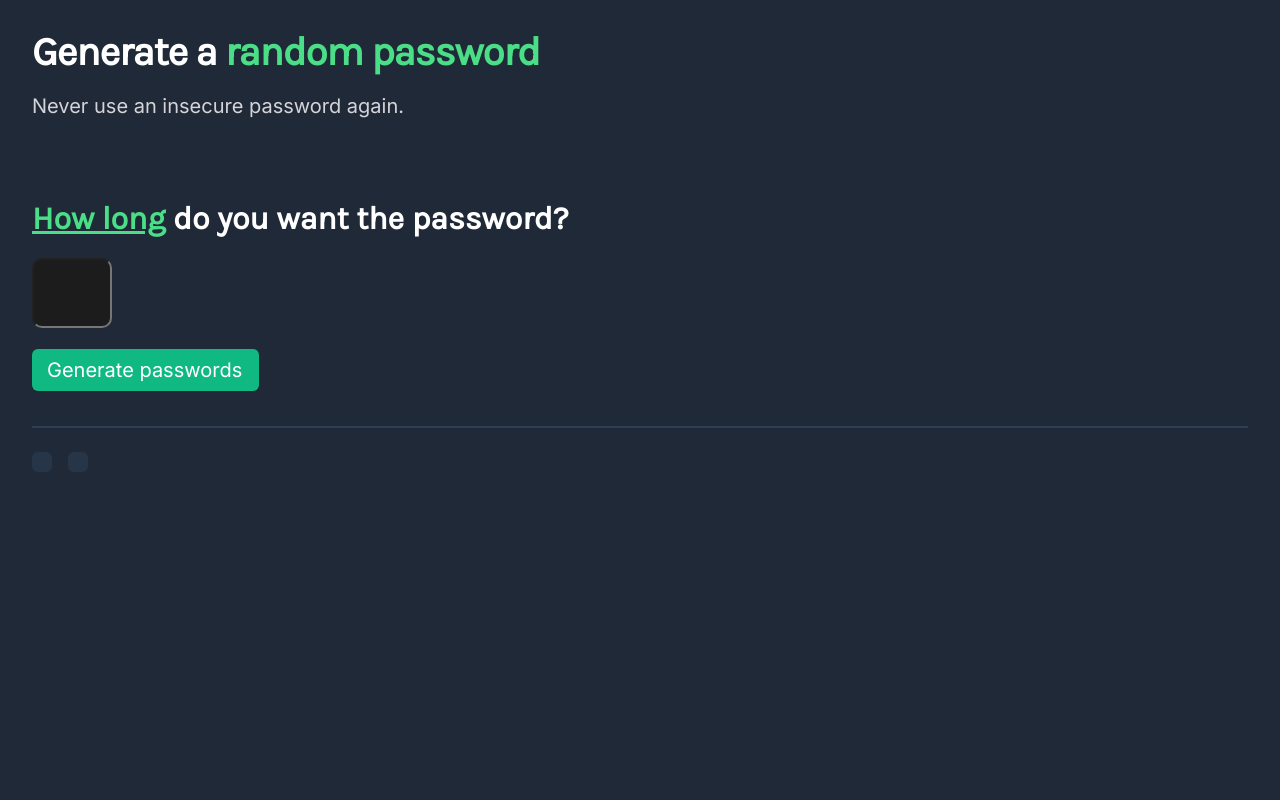
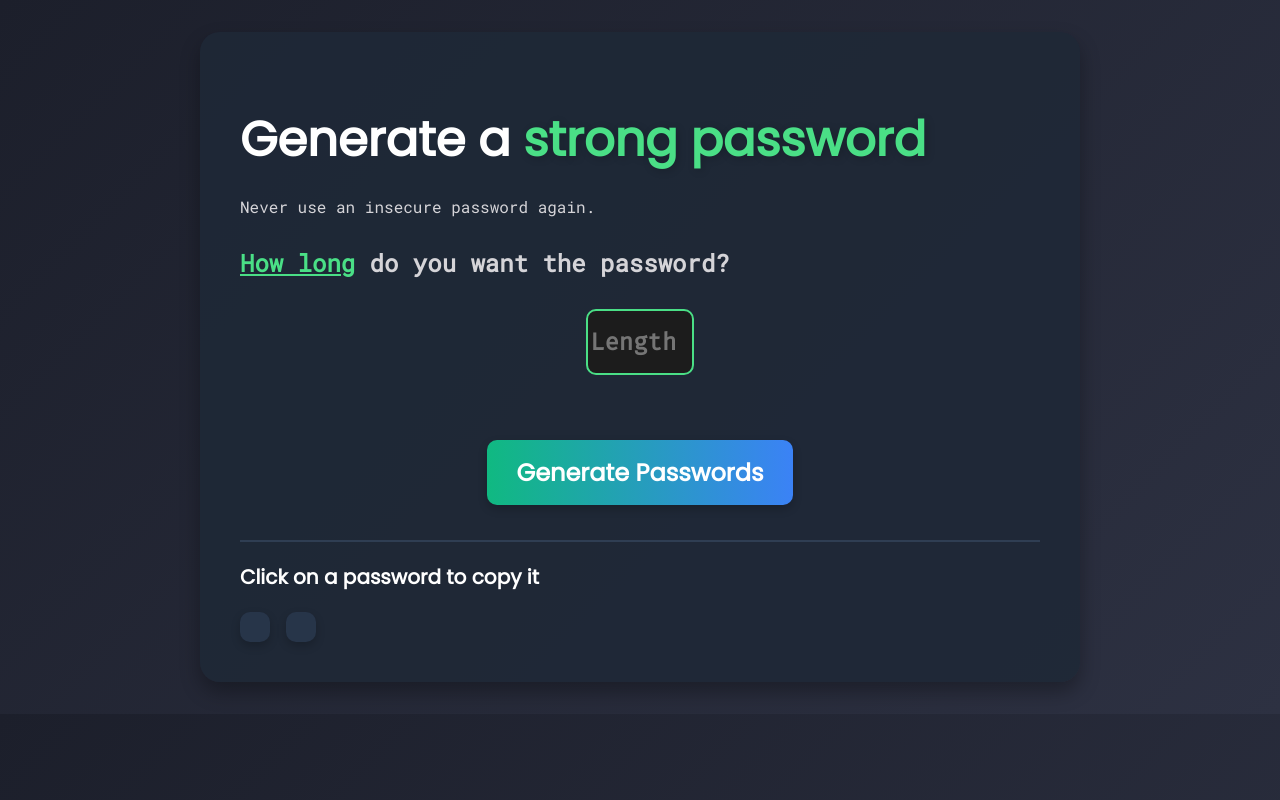
Before and after one commit to keshri-prasanjeet/randompassowrdgenerator, a plain HTML site: page index.html in a window 1280 px wide. Drawn offline with Linux system fonts and the light colour scheme.

Commit message:
more jazzy application

```diff
--- a/index.css
+++ b/index.css
@@ -1,113 +1,145 @@
+/* General Styles */
 body {
     margin: 0;
     padding: 2rem;
-    font-family: 'Inter', sans-serif;
+    font-family: 'Poppins', sans-serif;
     color: #FFF;
-    background:  #1F2937;
+    background: linear-gradient(135deg, #1C1F2B, #2D3142);
+    overflow: hidden;
 }
-.container{
-    max-width:600px;
-    /* margin-top:115px;
-    margin-left:52px; */
-    /* margin-right:144px; */
+
+/* Container Styles */
+.container {
+    max-width: 800px;
+    margin: auto;
+    padding: 40px;
+    background: rgba(31, 41, 55, 0.9);
+    border-radius: 20px;
+    box-shadow: 0px 10px 20px rgba(0, 0, 0, 0.3);
+    position: relative;
+    animation: fadeIn 1s ease-in-out;
 }
-.heading{
-    font-family: 'Karla';
-    font-style: normal;
-    font-weight: 800;
-    font-size: 40px;
-    line-height: 40px;
-    letter-spacing: -0.025em;
-    color: #FFFFFF;
 
-    margin-bottom: 10px;
+/* Heading Styles */
+.heading {
+    font-family: 'Poppins', sans-serif;
+    font-weight: 700;
+    font-size: 3rem;
+    color: #FFF;
+    margin-bottom: 20px;
 }
-.headingspan{
-    color:#4ADF86
+
+.headingspan {
+    color: #4ADF86;
+    text-shadow: 2px 2px 8px rgba(0, 0, 0, 0.2);
 }
-.about{
-    font-family: 'Inter';
-    font-style: normal;
-    font-weight: 400;
-    font-size: 20px;
-    line-height: 28px;
+
+/* Paragraph and Question Styles */
+.about, .question {
+    font-family: 'Roboto Mono', monospace;
     color: #D5D4D8;
+    margin-bottom: 30px;
 }
-.question{
-    color:white;
-    margin-top: 80px;
-    font-family: 'Karla';
+
+.lengthdecor {
+    color: #4ADF86;
+    text-decoration: underline;
 }
-.lengthdecor
-{
-    color:#4ADF86;
-    text-decoration:underline;
-    /* text-decoration-color: green; */
-}
-.gen-input-wrapper{
+
+/* Input and Button Styles */
+.gen-input-wrapper {
     display: flex;
     flex-direction: column;
-    gap:1.25rem;
+    gap: 1.25rem;
+    align-items: center;
 }
-.lenofpas{
+
+.lenofpas {
     border-radius: 10px;
-    height: 70px;
-    width: 80px;
-    font-size:30px;
-    font-family: 'Inter';
+    height: 60px;
+    width: 100px;
+    font-size: 1.5rem;
+    font-family: 'Fira Code', monospace;
     font-weight: bold;
-    background: #1C1C1C;;
-    color:white;
+    background: #1C1C1C;
+    color: white;
     text-align: center;
+    border: 2px solid #4ADF86;
+    transition: border 0.3s ease, box-shadow 0.3s ease;
 }
-button{
-    font-family: 'Inter';
-    font-style: normal;
-    font-weight: 500;
-    font-size: 20px;
-    line-height: 24px;
-    color:white;
-    border:none;
-    border-radius: 6px;
+
+.lenofpas:focus {
+    border: 2px solid #10B981;
+    outline: none;
+    box-shadow: 0px 0px 10px #10B981;
 }
-.generatebtn{
-    display: flex;
-    flex-direction: row;
-    justify-content: center;
-    align-items: center;
-    padding: 9px 17px 9px 15px;
-    /* margin-left: 52px; */
-    margin-top: 21px;
-    background: #10B981;
-    box-shadow: 0px 1px 2px rgba(0, 0, 0, 0.05);
+
+.generatebtn {
+    font-family: 'Poppins', sans-serif;
+    font-weight: 600;
+    font-size: 1.5rem;
+    color: white;
+    background: linear-gradient(90deg, #10B981, #3B82F6);
+    border: none;
+    border-radius: 10px;
+    padding: 15px 30px;
+    cursor: pointer;
+    transition: background 0.3s ease, transform 0.2s ease;
+    box-shadow: 0px 4px 10px rgba(0, 0, 0, 0.2);
 }
-.line{
+
+.generatebtn:hover {
+    transform: scale(1.05);
+}
+
+/* Line Separator */
+.line {
     border: 1px solid #2F3E53;
-    margin-top:35px;
+    margin-top: 35px;
 }
-#pass1,
-#pass2{
-    font-family: 'Inter';
-    /* width:17.5rem; */
-    /* height: 2.5rem; */
-    background:#273549;
-    border-radius: 0.375rem;
-    font-size: 1rem;
+
+/* Password Box Styles */
+.password-box {
+    font-family: 'Fira Code', monospace;
+    background: #273549;
+    border-radius: 10px;
+    font-size: 1.25rem;
     text-align: center;
     line-height: 2rem;
     color: #55F991;
-    display:inline;
-    padding: 10px;
+    padding: 15px;
+    cursor: pointer;
+    transition: background-color 0.3s ease, transform 0.2s ease;
+    box-shadow: 0px 4px 10px rgba(0, 0, 0, 0.2);
 }
-.psw-wrapper{
+
+.password-box:hover {
+    background-color: #3A4B67;
+    transform: scale(1.05);
+}
+
+.psw-wrapper {
     display: flex;
-    /* flex-direction: column; */
-    margin-top:1.25rem;
-    gap:1rem;
+    gap: 1rem;
+    margin-top: 20px;
 }
-#messagetoclick{
-    font-family: 'Karla';
-    font-style: normal;
-    font-weight: 700;
-    font-size:1.5rem;
+
+/* Animation */
+@keyframes fadeIn {
+    from {
+        opacity: 0;
+        transform: translateY(10px);
+    }
+    to {
+        opacity: 1;
+        transform: translateY(0);
+    }
 }
+
+/* Click Message */
+#messagetoclick {
+    font-family: 'Poppins', sans-serif;
+    font-weight: 600;
+    font-size: 1.25rem;
+    margin-bottom: 20px;
+}
--- a/index.html
+++ b/index.html
@@ -1,24 +1,28 @@
-<html>
+<!DOCTYPE html>
+<html lang="en">
 <head>
+    <meta charset="UTF-8">
+    <meta name="viewport" content="width=device-width, initial-scale=1.0">
     <link rel="stylesheet" href="index.css">
-        <link href='https://fonts.googleapis.com/css?family=Karla' rel='stylesheet'>
-        <link href='https://fonts.googleapis.com/css?family=Inter' rel='stylesheet'>
+    <link href='https://fonts.googleapis.com/css?family=Poppins|Roboto+Mono|Fira+Code' rel='stylesheet'>
+    <title>Password Generator</title>
 </head>
 <body>
 <div class="container">
-            <h1 class="heading">Generate a <span class="headingspan">random password</span></h1>
+    <h1 class="heading">Generate a <span class="headingspan">strong password</span></h1>
     <p class="about">Never use an insecure password again.</p>
-            <h1 class="question"><span class="lengthdecor">How long</span> do you want the password?
+    <div class="content">
+        <h2 class="question"><span class="lengthdecor">How long</span> do you want the password?</h2>
         <div class="gen-input-wrapper">
-                </h1>
-                <input type="number" class="lenofpas" id="input-len"><br>
-                <button class="generatebtn" id="generatebtn">Generate passwords</button>
+            <input type="number" class="lenofpas" id="input-len" placeholder="Length"><br>
+            <button class="generatebtn" id="generatebtn">Generate Passwords</button>
         </div>
         <hr class="line">
-            <p id="messagetoclick"></p>
+        <p id="messagetoclick">Click on a password to copy it</p>
         <div class="psw-wrapper">
-                <div id="pass1" onclick="copyToClipboard('div-one')"></div>
-                <div id="pass2" onclick="copyToClipboard('div-two')"></div>
+            <div id="pass1" class="password-box" onclick="copyToClipboard('pass1')"></div>
+            <div id="pass2" class="password-box" onclick="copyToClipboard('pass2')"></div>
+        </div>
     </div>
 </div>
 <script src="index.js"></script>
--- a/index.js
+++ b/index.js
@@ -1,84 +1,61 @@
-const characters = ["A","B","C","D","E","F","G","H","I","J","K","L","M","N","O","P","Q","R","S","T","U","V","W","X","Y","Z","a","b","c","d","e","f","g","h","i","j","k","l","m","n","o","p","q","r","s","t","u","v","w","x","y","z", "0", "1", "2", "3", "4", "5", "6", "7", "8", "9","~","`","!","@","#","$","%","^","&","*","(",")","_","-","+","=","{","[","}","]",",","|",":",";","<",">",".","?",
-"/"];
+const characters = [
+    "A", "B", "C", "D", "E", "F", "G", "H", "I", "J", "K", "L", "M", "N", "O", "P", "Q", "R", "S", "T", "U", "V", "W", "X", "Y", "Z",
+    "a", "b", "c", "d", "e", "f", "g", "h", "i", "j", "k", "l", "m", "n", "o", "p", "q", "r", "s", "t", "u", "v", "w", "x", "y", "z",
+    "0", "1", "2", "3", "4", "5", "6", "7", "8", "9", "~", "`", "!", "@", "#", "$", "%", "^", "&", "*", "(", ")", "_", "-", "+", "=",
+    "{", "[", "}", "]", ",", "|", ":", ";", "<", ">", ".", "?", "/"
+];
 
+let genPas = document.getElementById("generatebtn");
+let passwordbtn1 = document.getElementById("pass1");
+let passwordbtn2 = document.getElementById("pass2");
 
+genPas.addEventListener("click", generateFullPass);
 
-let genPas = document.getElementById("generatebtn")
-let passwordbtn1 = document.getElementById("pass1")
-let passwordbtn2 = document.getElementById("pass2")
+let len = 0;
+let pass1 = "";
+let pass2 = "";
 
-let randChar = genPas.addEventListener("click", generateFullPass)
-// let tocopy = passwordbtn1.addEventListener("click", copyPasToClip('one'))
-let len = 0
-let pass1 = ""
-let pass2 = ""
-// function copyToClipboard(div,psw){
-//     if (div === "div-one") {
-//     let copyText = document.getElementById("pass1").value
-//     navigator.clipboard.writeText(copyText).then(() => {
-//         alert("First password copied to clipboard!")
-//     })
-//       } else {
-//     let copyText = document.getElementById("pass2").value
-//     navigator.clipboard.writeText(copyText).then(() => {
-//         alert("Second password copied to clipboard!")
-//     })
-//   }
-// }
-
-function copyToClipboard(div,psw)
-{
-    if (div === "div-one")
-    {
-        copyUsingExecCommand(pass1)
-        alert("First password copied to clipboard!")
-    }
-    else if(div === "div-two")
-    {
-        copyUsingExecCommand(pass2)
-        alert("Second password copied to clipboard!")
-    }
-    else
-    {
-        console.log("something wrong bruv")
+function copyToClipboard(div) {
+    if (div === "pass1") {
+        copyUsingExecCommand(pass1);
+        alert("First password copied to clipboard!");
+    } else if (div === "pass2") {
+        copyUsingExecCommand(pass2);
+        alert("Second password copied to clipboard!");
+    } else {
+        console.log("Something went wrong.");
     }
 }
 
-
 function copyUsingExecCommand(text) {
-  const input = document.createElement("input")
-  input.value = text
-  input.readOnly = true
-  input.style = {
-    position: "absolute",
-    left: "-9999px"
-  }
-  document.body.append(input)
-  input.select()
-  document.execCommand("copy")
-  input.remove()
+    const input = document.createElement("input");
+    input.value = text;
+    input.readOnly = true;
+    input.style.position = "absolute";
+    input.style.left = "-9999px";
+    document.body.appendChild(input);
+    input.select();
+    document.execCommand("copy");
+    input.remove();
 }
 
-function generateFullPass()
-{
+function generateFullPass() {
     let inputLen = document.getElementById("input-len").value;
-    len = inputLen
-    pass1 = ""
-    pass2 = ""
-    for(let i=0;i<len;i++)
-    {
-        pass1+=generateRandom()
+    len = inputLen;
+    pass1 = "";
+    pass2 = "";
+    for (let i = 0; i < len; i++) {
+        pass1 += generateRandom();
     }
-    for(let i=0;i<len;i++)
-    {
-        pass2+=generateRandom()
+    for (let i = 0; i < len; i++) {
+        pass2 += generateRandom();
     }
-    passwordbtn1.textContent = pass1
-    passwordbtn2.textContent = pass2
-    let mes = document.getElementById("messagetoclick")
-    mes.textContent = "Click the button to copy the password"
+    passwordbtn1.textContent = pass1;
+    passwordbtn2.textContent = pass2;
+    let mes = document.getElementById("messagetoclick");
+    mes.textContent = "Click the password to copy it.";
 }
-function generateRandom()
-{
-    return characters[(Math.floor(Math.random()*characters.length))]
+
+function generateRandom() {
+    return characters[Math.floor(Math.random() * characters.length)];
 }
```
Lines whose indentation alone changed are shown as unchanged.
